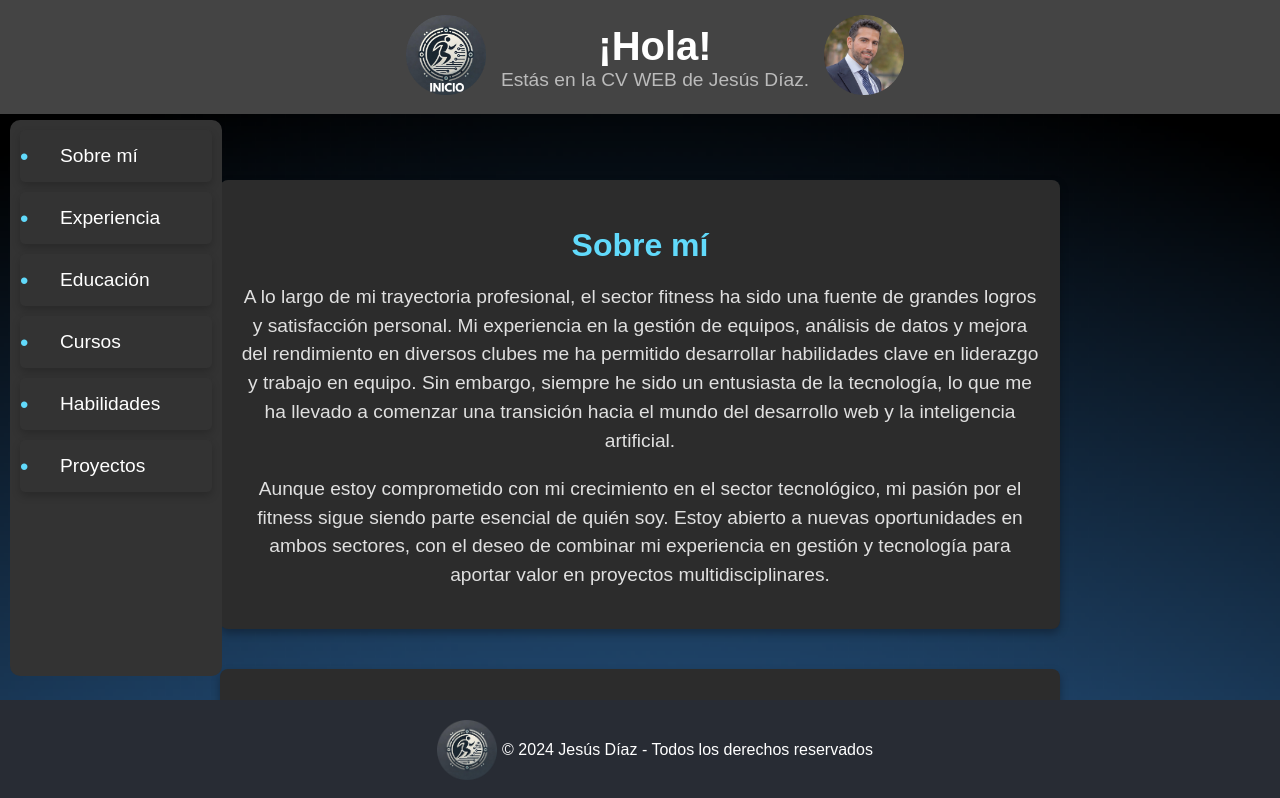
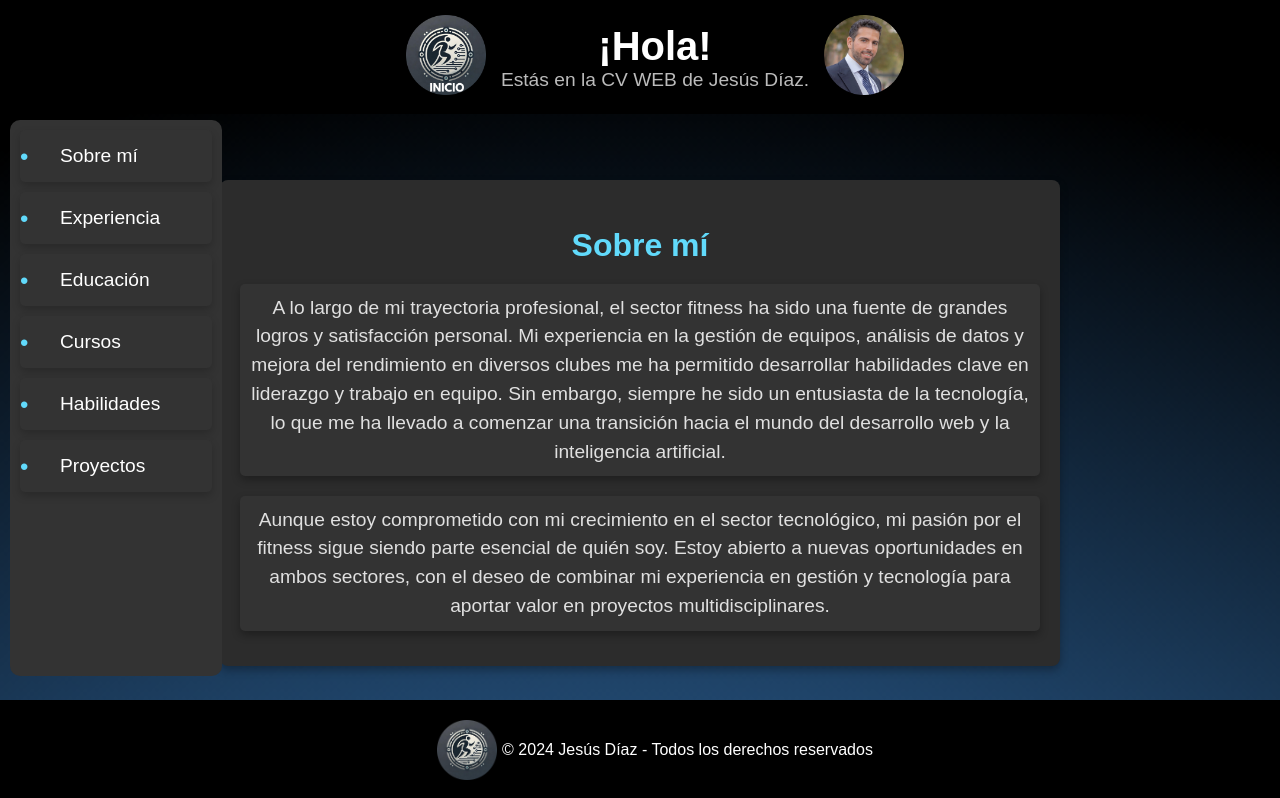
Before and after one commit to jdm1986/mi-curriculum, a React (Create React App) app: page / in a window 1280 px wide. Shown: the top 798 px of the page. Built offline with nearby package versions, Linux system fonts and the light colour scheme.

Commit message:
Estilos 8

```diff
--- a/src/components/AboutMe.css
+++ b/src/components/AboutMe.css
@@ -1,23 +1,28 @@
 .about-me {
-  padding: 20px;
-  background-color: #2c2c2c;
-  border-radius: 8px;
-  max-width: 800px;
-  margin: 40px auto;
-  color: #f0f0f0;
-  box-shadow: 0 4px 8px rgba(0, 0, 0, 0.3);
+  padding: 20px; /* Espacio dentro de la caja */
+  background-color: #2c2c2c; /* Fondo oscuro consistente con otras secciones */
+  border-radius: 8px; /* Bordes redondeados */
+  max-width: 800px; /* Limita el ancho máximo de la caja */
+  margin: 40px auto; /* Centra la caja en la pantalla */
+  color: #f0f0f0; /* Color del texto */
+  box-shadow: 0 4px 8px rgba(0, 0, 0, 0.3); /* Sombra sutil para la caja */
 }
 
 .about-me h2 {
-  color: #61dafb;
-  font-size: 2rem;
-  margin-bottom: 10px;
-  text-align: center;
+  color: #61dafb; /* Color azul para los títulos */
+  font-size: 2rem; /* Tamaño de fuente del título */
+  margin-bottom: 20px; /* Espacio inferior entre el título y el contenido */
+  text-align: center; /* Centra el título */
 }
 
 .about-me p {
-  font-size: 1.2rem;
-  color: #e0e0e0;
-  line-height: 1.5;
-  text-align: center;
+  font-size: 1.2rem; /* Tamaño del texto */
+  color: #e0e0e0; /* Color del texto */
+  line-height: 1.5; /* Espacio entre líneas */
+  text-align: center; /* Centrar el texto */
+  margin-bottom: 15px; /* Espacio inferior entre párrafos */
+  box-shadow: 0 4px 8px rgba(0, 0, 0, 0.3); /* Sombra sutil para los párrafos */
+  padding: 10px; /* Espaciado interno dentro del párrafo */
+  background-color: #333; /* Fondo oscuro para resaltar el párrafo */
+  border-radius: 5px; /* Bordes redondeados para los párrafos */
 }
--- a/src/components/Footer.css
+++ b/src/components/Footer.css
@@ -1,7 +1,9 @@
 /* Estilos del pie de página */
 .footer {
-  background-color: #282c34; /* Fondo oscuro */
-  color: white; /* Texto blanco */
+  background-image: url('../assets/fondo2.png'); /* Ruta hacia la imagen de fondo */
+  background-size: cover; /* Ajustar el tamaño de la imagen de fondo */
+  background-position: center; /* Centra la imagen de fondo */
+  color: white; /* Asegura que el texto sea legible */
   text-align: center;
   padding: 20px;
   position: fixed;
--- a/src/components/Navbar.css
+++ b/src/components/Navbar.css
@@ -32,11 +32,13 @@
 
 /* Sección 2: Logo | Texto central | Foto personal (tanto móviles como pantallas grandes) */
 .navbar-section2 {
+  background-image: url('../assets/fondo2.png'); /* Ruta hacia la imagen de fondo */
+  background-size: cover; /* Para que cubra toda el área de la cabecera */
+  background-position: center; /* Centra la imagen de fondo */
   display: flex;
   justify-content: center; /* Centra el contenido */
   align-items: center;
   padding: 15px;
-  background-color: #444;
   position: fixed;
   top: 0;
   width: 100%;
@@ -76,11 +78,11 @@
   display: none; /* Se oculta inicialmente */
   flex-direction: column;
   list-style: none;
-  padding: 10px 0;
+  padding: 70px 0;
   margin: 0;
   background-color: #333;
   text-align: left; /* Alinear el texto a la izquierda */
-  padding-left: 20px; /* Espaciado del texto desde el borde */
+  padding-left: 10px; /* Espaciado del texto desde el borde */
   position: fixed;
   top: 140px; /* Ajuste para evitar que se sobreponga con la cabecera */
   left: 0;
```
Also changed, not shown: src/assets/fondo2.png (added).
